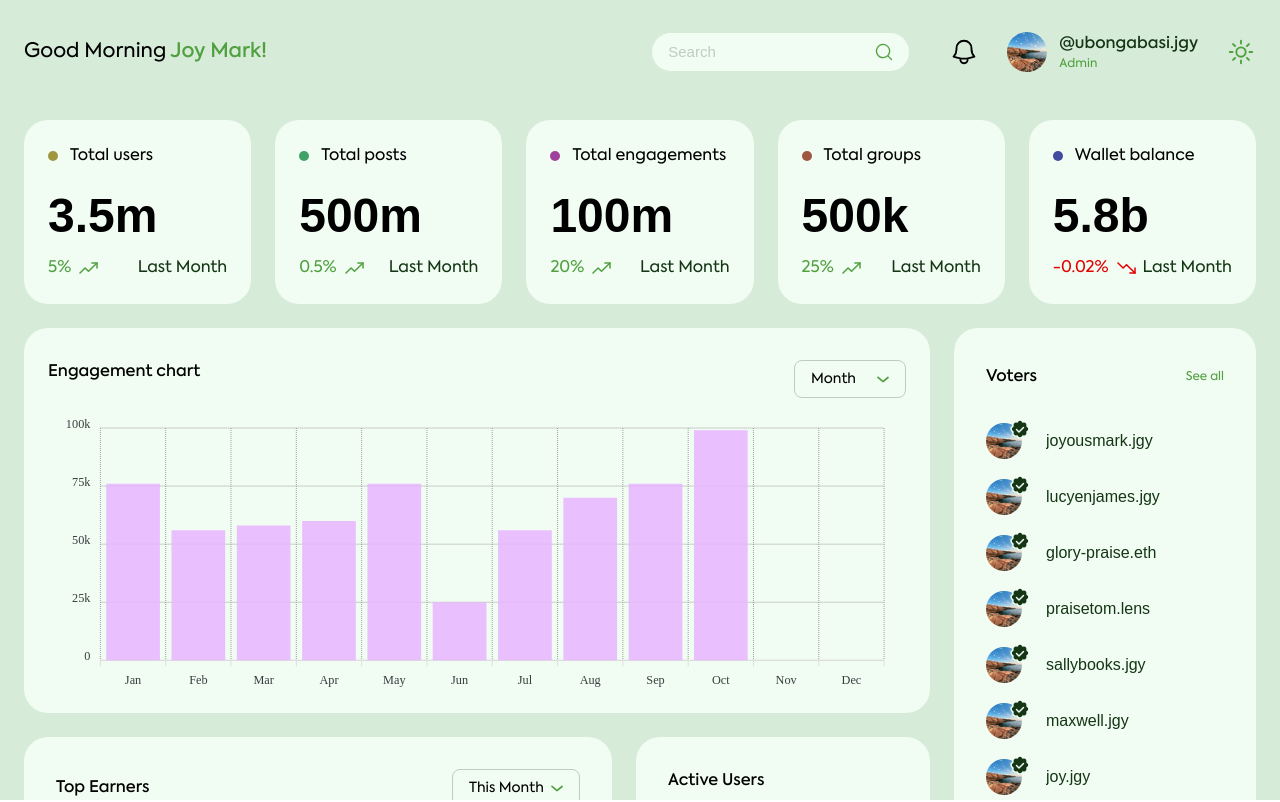
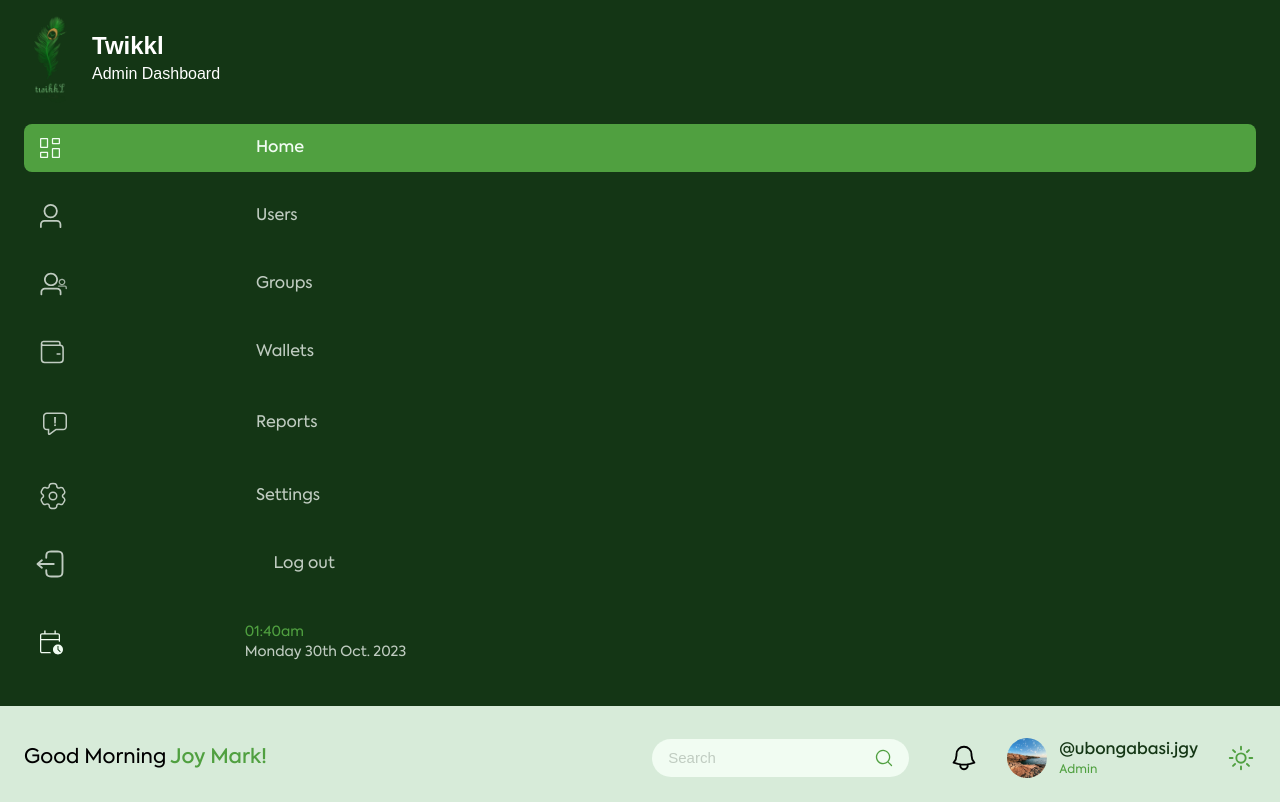
Before and after one commit to JiggyDevs/twikkl-dashboard, a Next.js app: page /dashboard in a window 1280 px wide. Shown: the top 802 px of the page. Built offline with nearby package versions, Linux system fonts and the light colour scheme; a web font is replaced by a local one.

Commit message:
feat: dashboard home

```diff
--- a/src/app/(pages)/dashboard/layout.tsx
+++ b/src/app/(pages)/dashboard/layout.tsx
@@ -4,9 +4,9 @@ import React from "react";
 
 const Layout = ({ children }: { children: React.ReactNode }) => {
   return (
-    <div className="min-h-screen flex flex-col overflow-hidden">
-      {/* <SideBar /> */}
-      <div className="bg-[#D7EBD9] h-screen flex flex-col overflow-hidden">
+    <div className="flex flex-col">
+      <SideBar />
+      <div className="bg-[#D7EBD9] flex flex-col">
         <NavBar />
         <div className="flex-1 px-6 py-4 overflow-y-auto">{children}</div>
       </div>
--- a/src/app/(pages)/layout.tsx
+++ b/src/app/(pages)/layout.tsx
@@ -46,7 +46,7 @@ export default function RootLayout({
   children: React.ReactNode;
 }) {
   return (
-    <html lang="en" className="overflow-hidden">
+    <html lang="en">
       <body className={`${axiforma.className}`}>{children}</body>
     </html>
   );
```
